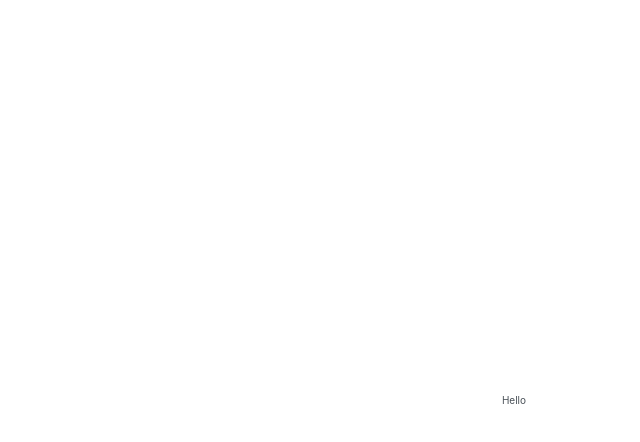
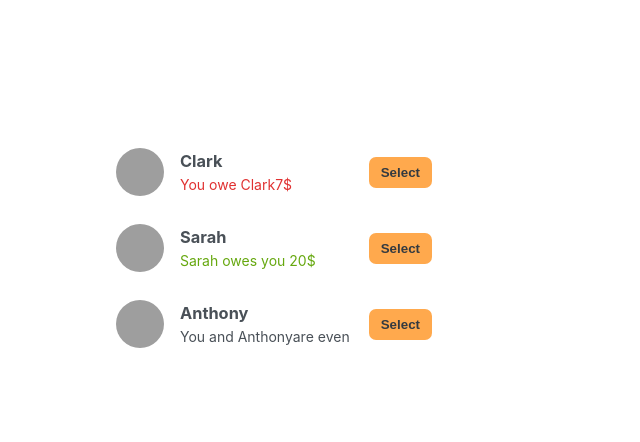
Before and after one commit to ishitaa-dhingra/eat-n-split, a React (Create React App) app: page / in a window 1280 px wide. Shown: the top 442 px of the page, without its empty margins (126-766 px from the left). Built offline with nearby package versions, Linux system fonts and the light colour scheme; grey boxes are pictures that could not be loaded.

Commit message:
building list of friends

```diff
--- a/src/App.js
+++ b/src/App.js
@@ -19,5 +19,44 @@
   },
 ];
 export default function App() {
-  return <div>Hello</div>;
+  return (
+    <div className="app">
+      <div className="sidebar">
+        <Friendlist />
+      </div>
+    </div>
+  );
 }
+
+function Friendlist() {
+  const friends = initialFriends;
+  return (
+    <ul>
+      {friends.map((friend) => (
+        <Friend friend={friend} key={friend.id} />
+      ))}
+    </ul>
+  );
+}
+
+function Friend({ friend }) {
+  return (
+    <li>
+      <img src={friend.image} alt={friend.name}></img>
+      <h3>{friend.name}</h3>
+      {friend.balance < 0 && (
+        <p className="red">
+          You owe {friend.name}
+          {Math.abs(friend.balance)}$
+        </p>
+      )}
+      {friend.balance > 0 && (
+        <p className="green">
+          {friend.name} owes you {Math.abs(friend.balance)}$
+        </p>
+      )}
+      {friend.balance === 0 && <p>You and {friend.name}are even</p>}
+      <button className="button">Select</button>
+    </li>
+  );
+}
```
